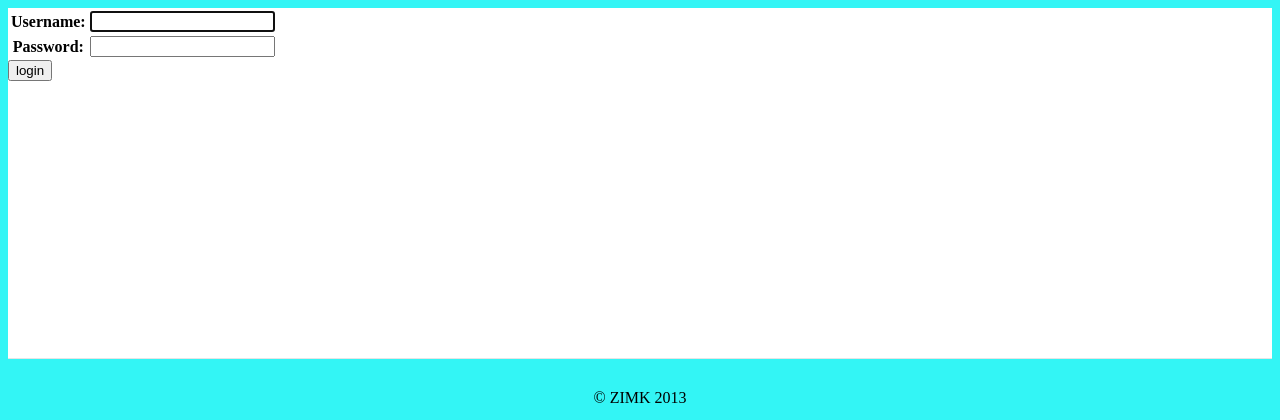
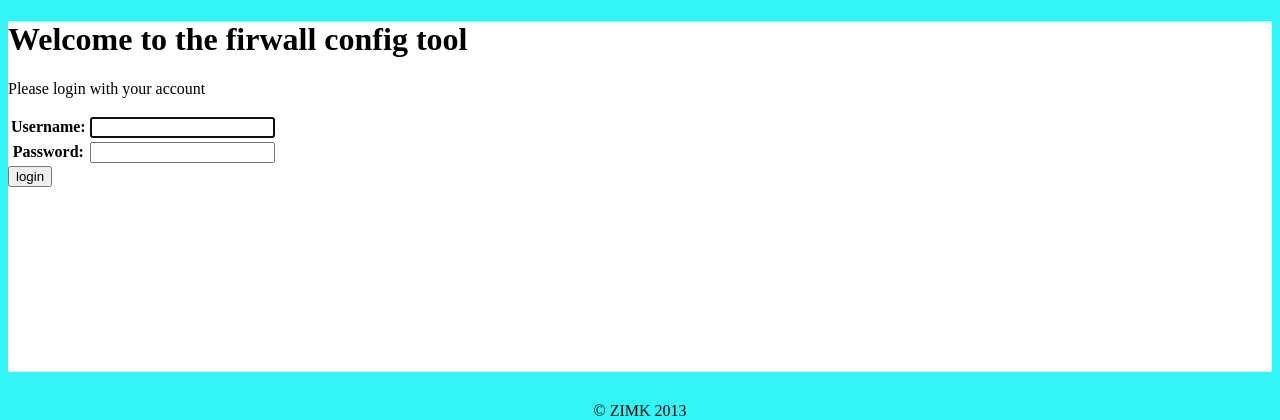
Before and after one commit to soraphis/fwadmin, a Django app: page /accounts/login/ in a window 1280 px wide. Shown: the top 420 px of the page. Run offline with Django 3.2, Linux system fonts and the light colour scheme.

Commit message:
customize the admin form a wee bit

```diff
--- a/fwadmin/templates/registration/login.html
+++ b/fwadmin/templates/registration/login.html
@@ -1,6 +1,8 @@
 {% extends "base.html" %}
 
 {% block content %}
+
+<h1>Welcome to the firwall config tool</h1>
 
 {% if form.errors %}
 <p style="color: red">
@@ -8,8 +10,9 @@
 </p>
 {% endif %}
 
-<!-- FIXME: use {% url 'django.contrib.auth.views.login'} -->
-<form method="post" action="/accounts/login/">
+<p>Please login with your account</p>
+
+<form method="post" action={% url django.contrib.auth.views.login %}>
 {% csrf_token %}
 <table>
   {{ form.as_table }}
```
